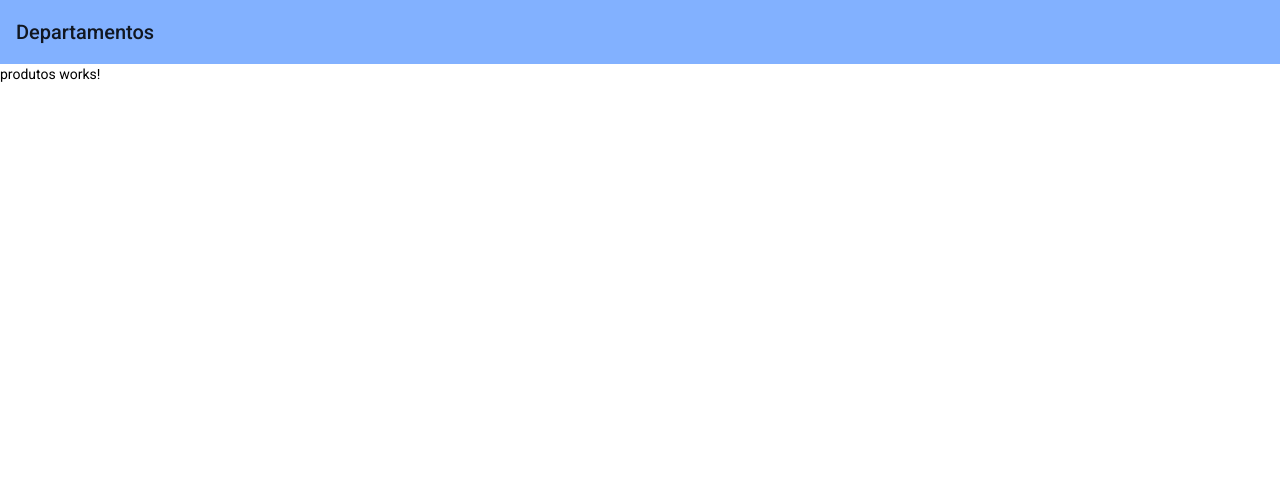
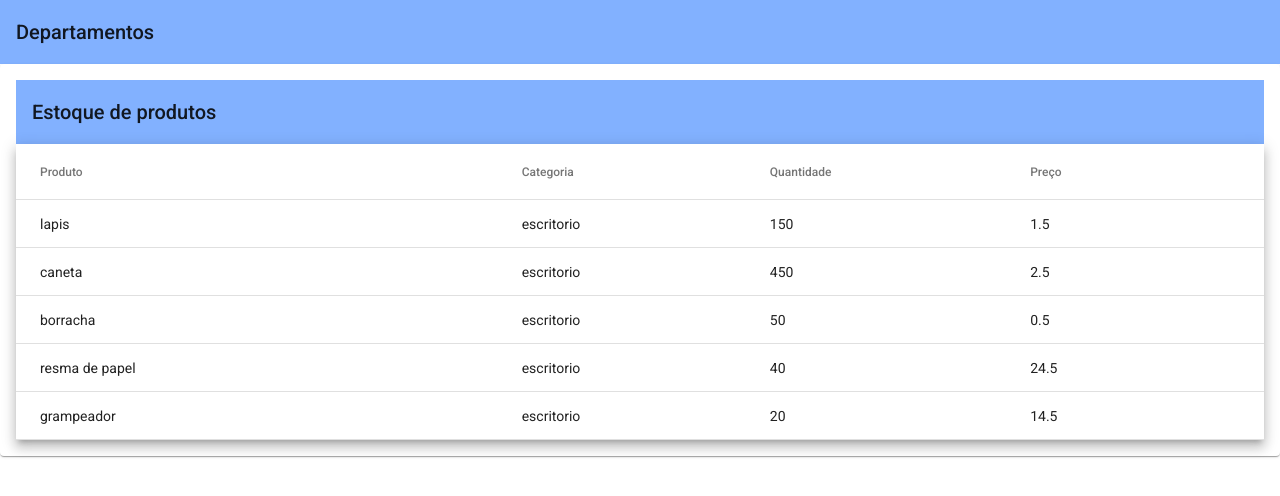
Before and after one commit to diego-bernardesb/projeto-angular, an Angular app: page /produtos in a window 1280 px wide. Shown: the top 496 px of the page. Built offline with nearby package versions, Linux system fonts and the light colour scheme.

Commit message:
tabela de produtos e ajustes css com o angular material

```diff
--- a/src/app/departamentos/departamentos.module.ts
+++ b/src/app/departamentos/departamentos.module.ts
@@ -1,5 +1,6 @@
+import { CommonModule } from '@angular/common';
 import { NgModule } from '@angular/core';
-import { CommonModule } from '@angular/common';
+import { MaterialFeatureModule } from '../shared/material-feature/material-feature.module';
 
 import { DepartamentosRoutingModule } from './departamentos-routing.module';
 import { ProdutosComponent } from './produtos/produtos.component';
@@ -11,7 +12,8 @@ import { ProdutosComponent } from './produtos/produtos.component';
   ],
   imports: [
     CommonModule,
-    DepartamentosRoutingModule
+    DepartamentosRoutingModule,
+    MaterialFeatureModule
   ]
 })
 export class DepartamentosModule { }
--- /dev/null
+++ b/src/app/departamentos/model/produto.ts
@@ -0,0 +1,7 @@
+export interface Produto {
+    _id: number,
+    name: string,
+    category: string,
+    quantity: number,
+    price: number
+}
--- a/src/app/departamentos/produtos/produtos.component.html
+++ b/src/app/departamentos/produtos/produtos.component.html
@@ -1 +1,38 @@
-<p>produtos works!</p>
+
+<mat-card>
+  <mat-toolbar color="accent">
+    Estoque de produtos
+  </mat-toolbar>
+  <table mat-table [dataSource]="produtos" class="mat-elevation-z8">
+
+      <!--- Note that these columns can be defined in any order.
+            The actual rendered columns are set as a property on the row definition" -->
+
+      <!-- Name Column -->
+      <ng-container matColumnDef="name">
+        <th mat-header-cell *matHeaderCellDef> Produto </th>
+        <td mat-cell *matCellDef="let product"> {{ product.name }} </td>
+      </ng-container>
+
+      <!-- Category Column -->
+      <ng-container matColumnDef="category">
+        <th mat-header-cell *matHeaderCellDef> Categoria </th>
+        <td mat-cell *matCellDef="let product"> {{ product.category }} </td>
+      </ng-container>
+
+      <!-- Quantity Column -->
+      <ng-container matColumnDef="quantity">
+        <th mat-header-cell *matHeaderCellDef> Quantidade </th>
+        <td mat-cell *matCellDef="let product"> {{ product.quantity }} </td>
+      </ng-container>
+
+      <!-- Price Column -->
+      <ng-container matColumnDef="price">
+        <th mat-header-cell *matHeaderCellDef> Preço </th>
+        <td mat-cell *matCellDef="let product"> {{ product.price }} </td>
+      </ng-container>
+
+      <tr mat-header-row *matHeaderRowDef="displayedColumns"></tr>
+      <tr mat-row *matRowDef="let row; columns: displayedColumns;"></tr>
+    </table>
+</mat-card>
--- a/src/app/departamentos/produtos/produtos.component.scss
+++ b/src/app/departamentos/produtos/produtos.component.scss
@@ -0,0 +1,3 @@
+table {
+    width: 100%;
+  }
--- a/src/app/departamentos/produtos/produtos.component.ts
+++ b/src/app/departamentos/produtos/produtos.component.ts
@@ -1,4 +1,5 @@
 import { Component, OnInit } from '@angular/core';
+import { Produto } from '../model/produto';
 
 @Component({
   selector: 'app-produtos',
@@ -7,8 +8,21 @@ import { Component, OnInit } from '@angular/core';
 })
 export class ProdutosComponent implements OnInit {
 
-  constructor() { }
-
+  produtos: Produto[] = [
+    { _id: 1 ,name: 'lapis', category: 'escritorio', quantity: 150, price: 1.50 },
+    { _id: 1 ,name: 'caneta', category: 'escritorio', quantity: 450, price: 2.50 },
+    { _id: 1 ,name: 'borracha', category: 'escritorio', quantity: 50, price: 0.50 },
+    { _id: 1 ,name: 'resma de papel', category: 'escritorio', quantity: 40, price: 24.50 },
+    { _id: 1 ,name: 'grampeador', category: 'escritorio', quantity: 20, price: 14.50 }
+  ];
+  displayedColumns = [
+    'name',
+    'category',
+    'quantity',
+    'price'
+  ];
+  constructor() {
+  }
   ngOnInit(): void {
   }
 
```
Also changed, not shown: src/app/app.module.ts (+4 -5 lines), src/app/shared/material-feature/material-feature.module.ts (added, +15 -0 lines).
